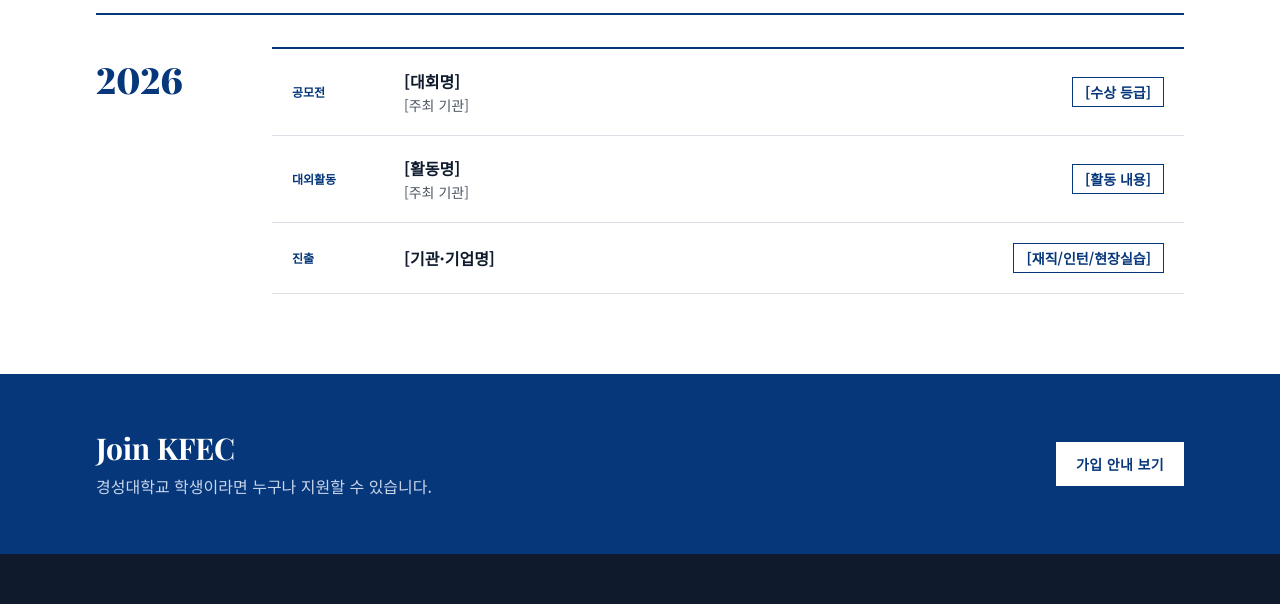
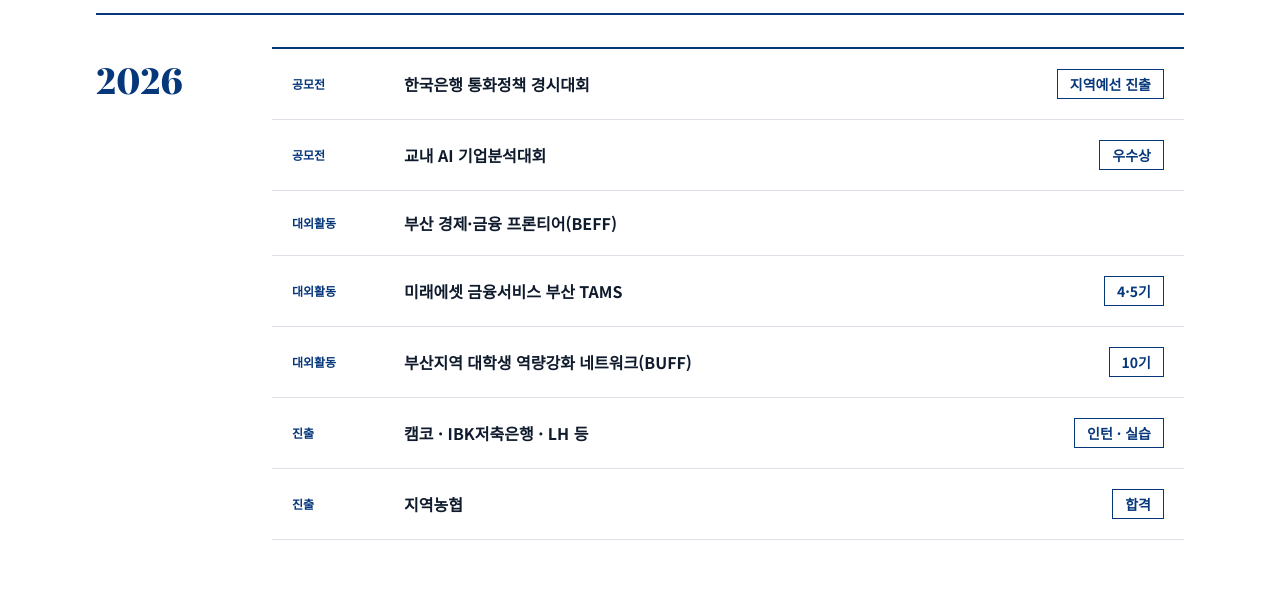
Before and after one commit to kfec-official/kfec-website, an Astro site: page / in a window 1280 px wide. Shown: the part 2245-2849 px from the top of the page. Built offline with nearby package versions, Linux system fonts and the light colour scheme; Astro itself is replaced by a stand-in of ours.

Commit message:
Achievements 실제 성과 입력, 2025.09.01 창립 표시 추가
Co-Authored-By: Claude Opus 5.5 <noreply@anthropic.com>
Claude-Session: https://claude.ai/code/session_016a78MQoweLC7afTFbeRyBJ

```diff
--- a/GUIDE.md
+++ b/GUIDE.md
@@ -235,6 +235,10 @@ draft: true
 | `result` | 수상 등급 | 활동 내용 | `재직` · `인턴` · `현장실습` |
 
 > 진출 현황에는 **이름과 부서를 적지 않습니다.**
+>
+> `result`가 따로 없으면 `""` 로 비워 두세요. 오른쪽 네모 칸이 생기지 않습니다.
+>
+> 2025년 칸 맨 아래의 **FOUNDED (KFEC 창립 2025.09.01)** 줄은 자동으로 붙습니다. 이 파일에 적지 않아도 됩니다.
 
 ### 연도별로 공지하는 법
 - 새 소식은 **`year`만 그 해 숫자로** 쓰면 됩니다. 같은 `year` 끼리 자동으로 한 연도 아래에 모입니다.
@@ -273,6 +277,7 @@ draft: true
 
 | 항목 | 뜻 |
 | --- | --- |
+| `founded` | 창립일 (예: `"2025.09.01"`) — About 페이지와 Achievements 창립 표시에 쓰임 |
 | `meeting` | 정규 활동 시간 (예: `"매주 수요일 17:00"`) |
 | `fee` | 학회비 |
 | `feeExemption` | 학회비 면제 대상 |
--- a/src/components/AchievementsByYear.astro
+++ b/src/components/AchievementsByYear.astro
@@ -1,5 +1,6 @@
 ---
 import type { Achievement } from '../lib/utils';
+import site from '../data/site.json';
 
 interface Props {
   groups: { year: string; items: Achievement[] }[];
@@ -7,6 +8,9 @@ interface Props {
 }
 const { groups, headingLevel = 'h3' } = Astro.props;
 const Heading = headingLevel;
+
+// 창립 연도 칸에 창립 표시를 따로 붙입니다 (site.json 의 founded, 예: "2025.09.01")
+const foundedYear = site.founded?.slice(0, 4);
 ---
 
 {groups.length === 0 ? (
@@ -26,11 +30,24 @@ const Heading = headingLevel;
                 <p class="font-bold text-ink">{a.title}</p>
                 {a.host && <p class="mt-0.5 text-sm text-muted">{a.host}</p>}
               </div>
-              <p class="col-start-2 sm:col-start-auto sm:shrink-0">
-                <span class="inline-block border border-navy px-3 py-1 text-sm font-bold text-navy">{a.result}</span>
+              {a.result ? (
+                <p class="col-start-2 sm:col-start-auto sm:shrink-0">
+                  <span class="inline-block border border-navy px-3 py-1 text-sm font-bold text-navy">{a.result}</span>
+                </p>
+              ) : (
+                <span class="hidden sm:block" aria-hidden="true"></span>
+              )}
+            </li>
+          ))}
+          {g.year === foundedYear && (
+            <li class="grid grid-cols-[4.5rem_1fr] items-center gap-x-4 gap-y-2 bg-navy px-5 py-5 text-white sm:grid-cols-[5.5rem_1fr_auto] sm:gap-x-6">
+              <p class="font-display text-xs font-bold tracking-[0.15em]" lang="en">FOUNDED</p>
+              <p class="font-bold">경성대학교 금융투자학회 KFEC 창립</p>
+              <p class="col-start-2 sm:col-start-auto">
+                <span class="num inline-block border border-white px-3 py-1 text-sm font-bold">{site.founded}</span>
               </p>
             </li>
-          ))}
+          )}
         </ul>
       </section>
     ))}
--- a/src/data/achievements.json
+++ b/src/data/achievements.json
@@ -1,44 +1,58 @@
 [
+  {
+    "year": 2025,
+    "category": "대외활동",
+    "title": "한국경제 × 부증련 경제에디터 3기",
+    "host": "",
+    "result": "우수상"
+  },
   {
     "year": 2026,
     "category": "공모전",
-    "title": "[대회명]",
-    "host": "[주최 기관]",
-    "result": "[수상 등급]"
+    "title": "한국은행 통화정책 경시대회",
+    "host": "",
+    "result": "지역예선 진출"
+  },
+  {
+    "year": 2026,
+    "category": "공모전",
+    "title": "교내 AI 기업분석대회",
+    "host": "",
+    "result": "우수상"
   },
   {
     "year": 2026,
     "category": "대외활동",
-    "title": "[활동명]",
-    "host": "[주최 기관]",
-    "result": "[활동 내용]"
+    "title": "부산 경제·금융 프론티어(BEFF)",
+    "host": "",
+    "result": ""
+  },
+  {
+    "year": 2026,
+    "category": "대외활동",
+    "title": "미래에셋 금융서비스 부산 TAMS",
+    "host": "",
+    "result": "4·5기"
+  },
+  {
+    "year": 2026,
+    "category": "대외활동",
+    "title": "부산지역 대학생 역량강화 네트워크(BUFF)",
+    "host": "",
+    "result": "10기"
   },
   {
     "year": 2026,
     "category": "진출",
-    "title": "[기관·기업명]",
+    "title": "캠코 · IBK저축은행 · LH 등",
     "host": "",
-    "result": "[재직/인턴/현장실습]"
+    "result": "인턴 · 실습"
   },
   {
-    "year": 2025,
-    "category": "공모전",
-    "title": "[대회명]",
-    "host": "[주최 기관]",
-    "result": "[수상 등급]"
-  },
-  {
-    "year": 2025,
-    "category": "대외활동",
-    "title": "[활동명]",
-    "host": "[주최 기관]",
-    "result": "[활동 내용]"
-  },
-  {
-    "year": 2025,
+    "year": 2026,
     "category": "진출",
-    "title": "[기관·기업명]",
+    "title": "지역농협",
     "host": "",
-    "result": "[재직/인턴/현장실습]"
+    "result": "합격"
   }
 ]
--- a/src/data/site.json
+++ b/src/data/site.json
@@ -2,6 +2,7 @@
   "name": "KFEC",
   "fullName": "Kyungsung Finance & Economics Club",
   "koreanName": "경성대학교 금융투자학회",
+  "founded": "2025.09.01",
   "affiliation": "경성대학교 상경대학 경제금융학부",
   "cafeUrl": "https://cafe.naver.com/kfec2025",
   "instagram": "@ksu_kfec",
--- a/src/pages/about.astro
+++ b/src/pages/about.astro
@@ -8,12 +8,11 @@ import { url } from '../lib/utils';
 
 const facts = [
   { label: '학회명', value: `${site.koreanName} (${site.name})` },
+  { label: '창립', value: site.founded },
   { label: '소속', value: site.affiliation },
   { label: '정규 활동', value: site.meeting },
   { label: '가입 자격', value: '경성대학교 학생 누구나' },
 ];
-
-
 ---
 
 <BaseLayout
@@ -27,9 +26,9 @@ const facts = [
     <p class="mt-10 font-serif text-2xl font-bold text-ink sm:text-[1.75rem]">
       학문적 탐구와 실무 역량, 네트워크로 차세대 금융 인재를 양성합니다.
     </p>
-    <dl class="mt-10 grid border-t border-line sm:grid-cols-2 lg:grid-cols-4">
+    <dl class="mt-10 flex flex-col border-y border-line sm:flex-row sm:flex-wrap sm:gap-x-12 lg:justify-between">
       {facts.map((f) => (
-        <div class="border-b border-line py-5 sm:pr-6">
+        <div class="border-b border-line py-5 last:border-b-0 sm:border-b-0">
           <dt class="text-sm font-bold text-navy">{f.label}</dt>
           <dd class="num mt-1.5 font-medium">{f.value}</dd>
         </div>
```
